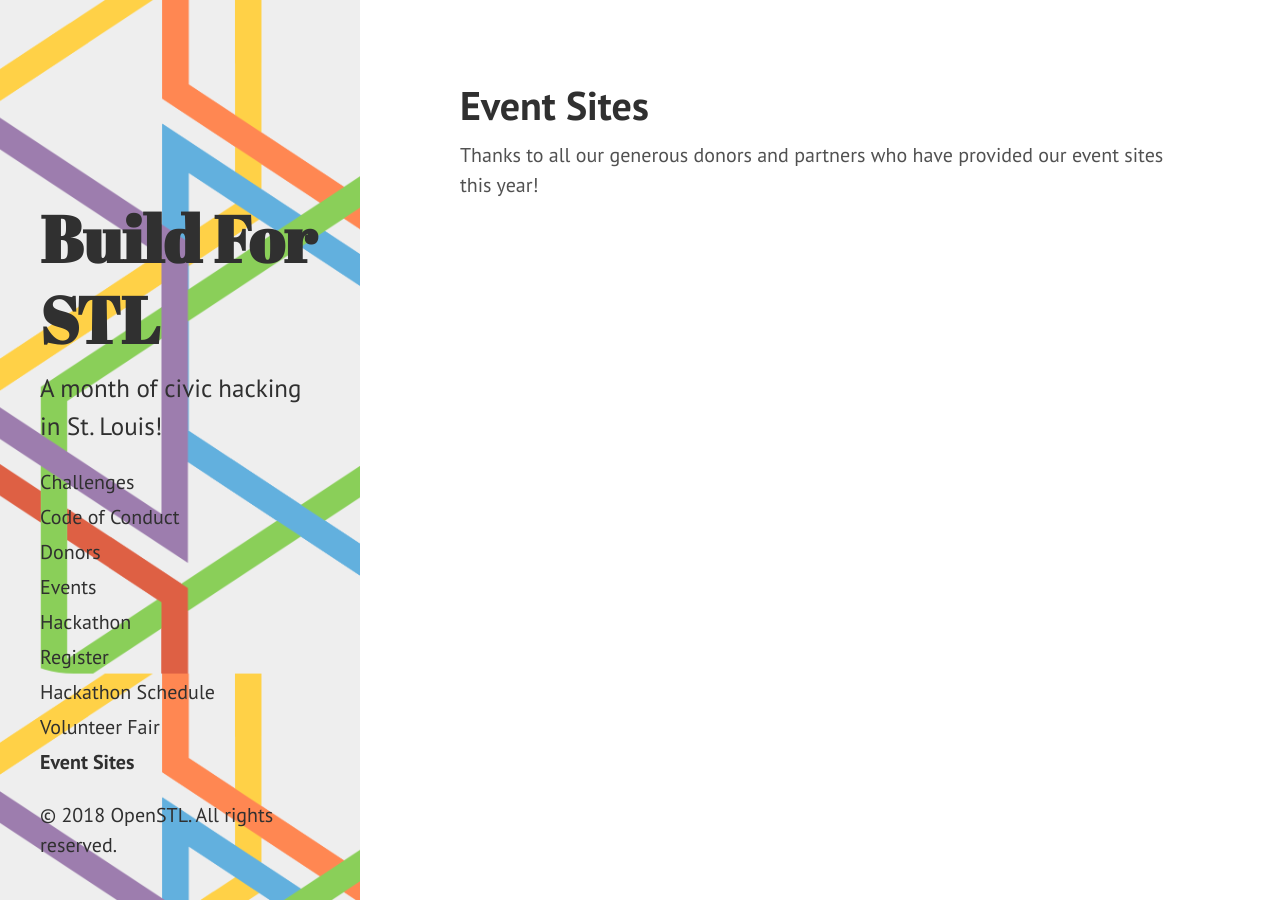
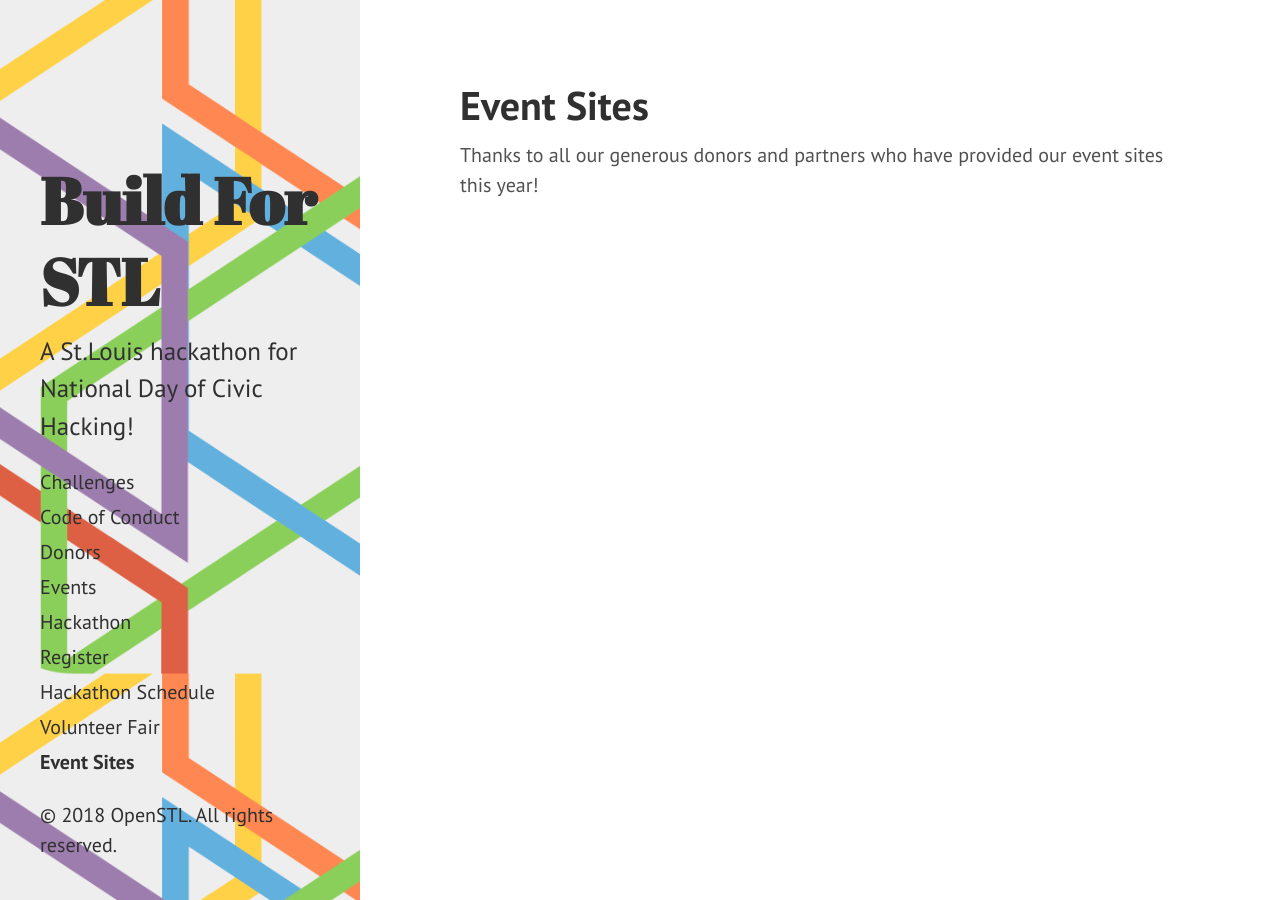
Before and after one commit to OpenSTL/build4stl-jekyll-site, a Jekyll site: the page built from where.md, in a window 1280 px wide. Built offline with Jekyll 4.4.1, drawn with Linux system fonts in a browser that asks for light colours.

Commit message:
Update sidebar.html

```diff
--- a/_includes/sidebar.html
+++ b/_includes/sidebar.html
@@ -6,7 +6,7 @@
           Build For STL
         </a>
       </h1>
-      <p class="lead">A month of civic hacking in St. Louis!</p>
+      <p class="lead">A St.Louis hackathon for National Day of Civic Hacking!</p>
     </div>
 
     <nav class="sidebar-nav">
```
